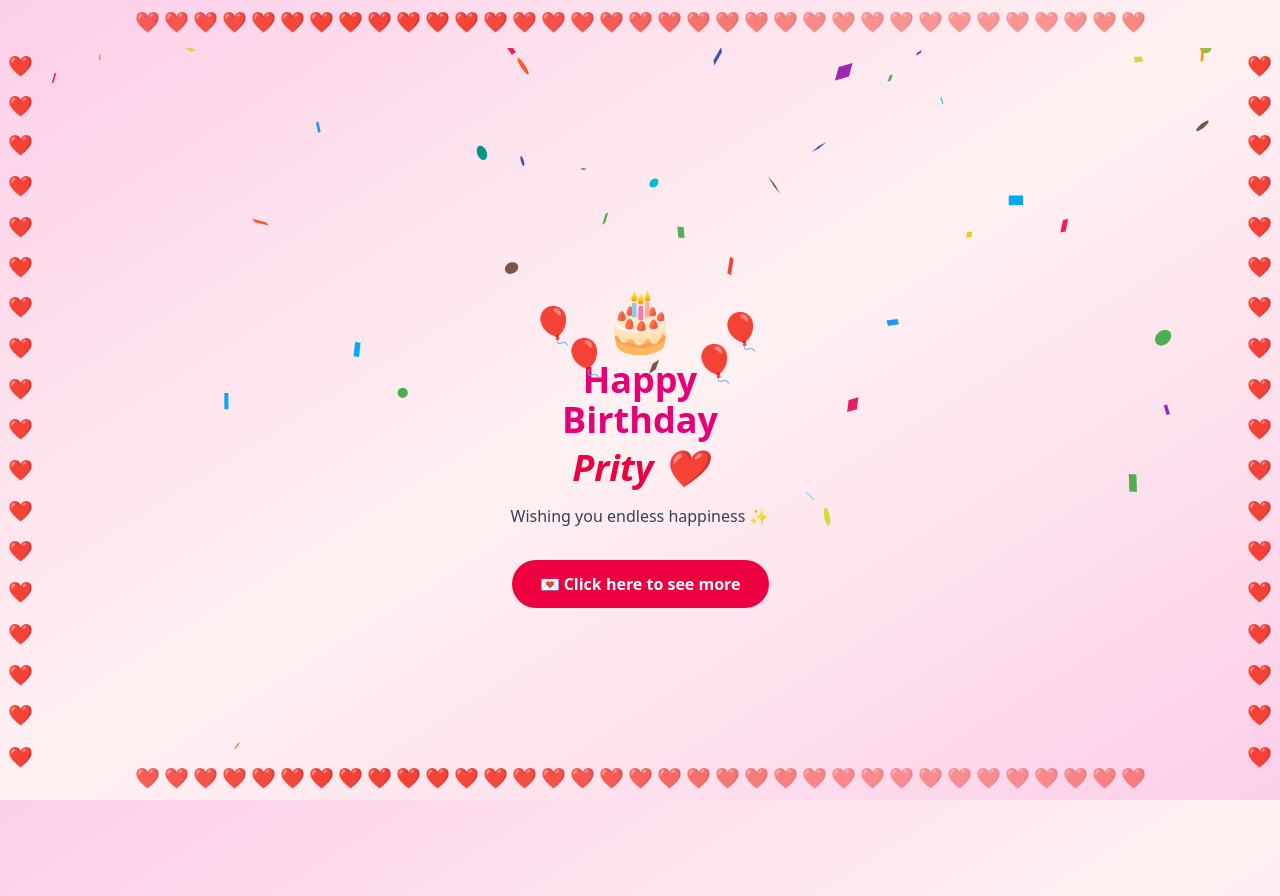
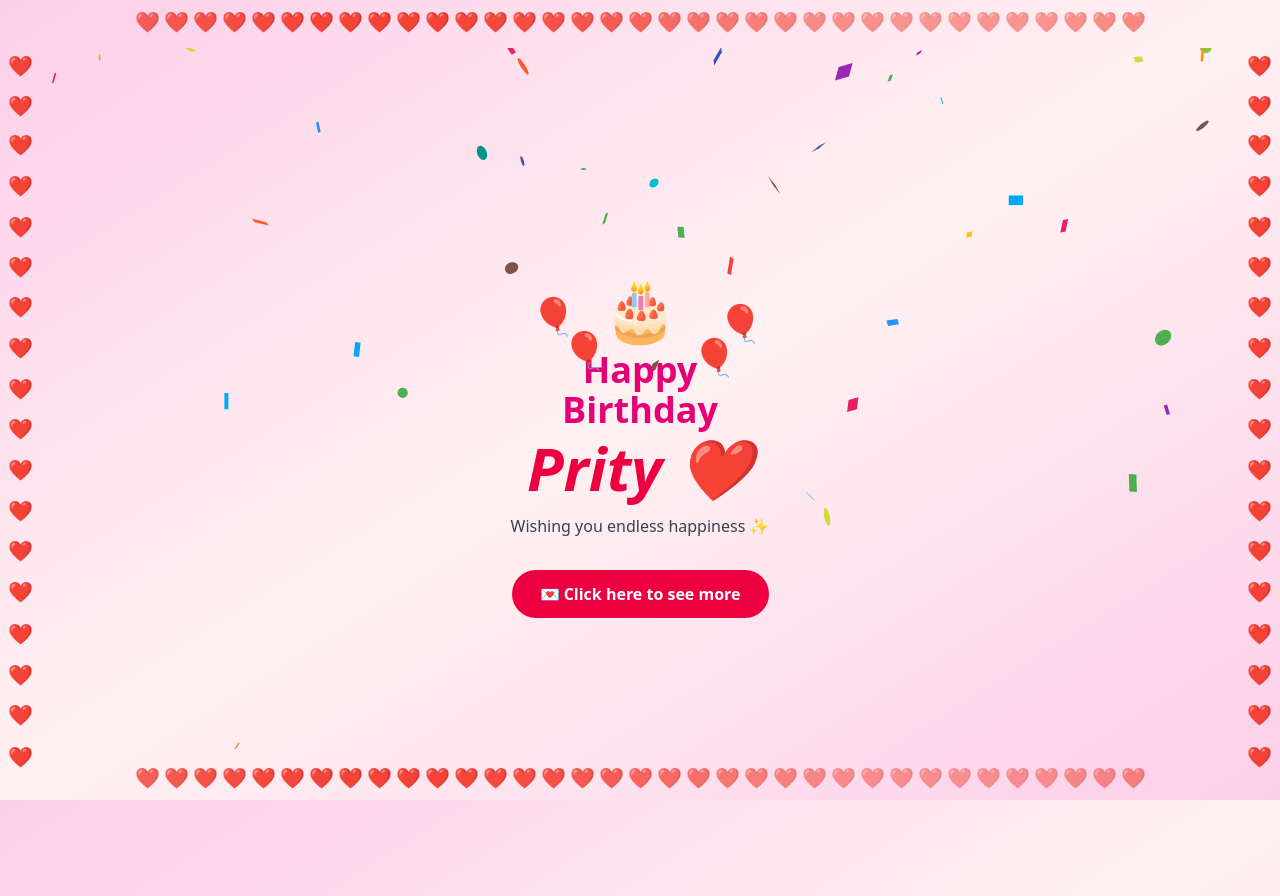
Before and after one commit to hridoy-ahmmad/birthday, a Next.js app: page / in a window 1280 px wide. Both pictures are taken after a click on the button "🎁 Open Surprise". Built offline with nearby package versions, Linux system fonts and the light colour scheme.

Commit message:
reduce volume

```diff
--- a/src/app/componenets/FlowOne.jsx
+++ b/src/app/componenets/FlowOne.jsx
@@ -143,6 +143,9 @@ const FlowOne = () => {
                     ))}
 
                     <div>
+                        <audio autoPlay loop>
+                            <source src="/birthdaysong.mp3" type="audio/mpeg" />
+                        </audio>
                         <motion.div
                             initial={{
                                 opacity: 0,
@@ -193,7 +196,7 @@ const FlowOne = () => {
                                 duration: 0.7,
                                 delay: 0.4
                             }}
-                            className="mt-2 text-4xl italic font-bold text-rose-600"
+                            className="mt-2 text-6xl italic font-bold text-rose-600"
                         >
                             Prity ❤️
                         </motion.h2>
--- a/src/app/layout.js
+++ b/src/app/layout.js
@@ -88,6 +88,7 @@ export default function RootLayout({ children }) {
         {/* Main Content */}
         <main className="relative z-10 flex-1 px-12 py-12">
           {children}
+
         </main>
 
       </body>
--- a/src/app/page.js
+++ b/src/app/page.js
@@ -7,9 +7,6 @@ export default function Home() {
 
   return (
     <div>
-      <audio autoPlay loop>
-        <source src="birthday2.mp3" type="audio/mpeg" />
-      </audio>
       <FlowOne />
     </div>
   );
```
Also changed, not shown: 1 other file (tests, documents, lock files or other folders).
